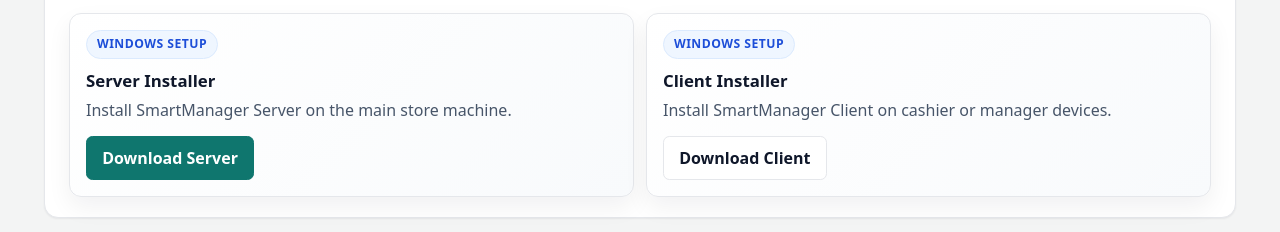
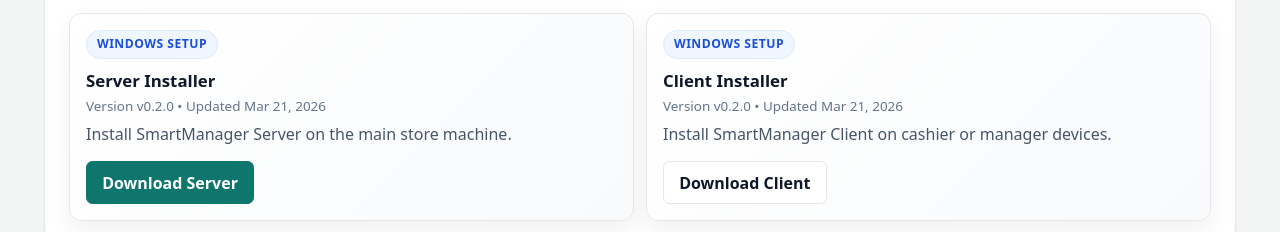
Before and after one commit to oosei25/smartmanagerpos-site, a plain HTML site: page index.html in a window 1280 px wide. Shown: the part 597-829 px from the top of the page. Drawn offline with Linux system fonts and the light colour scheme.

Commit message:
Updated version to the download links

```diff
--- a/assets/styles.css
+++ b/assets/styles.css
@@ -291,6 +291,13 @@ p {
 
 .download-card h3 {
   margin-top: 0.75rem;
+}
+
+.download-meta {
+  margin-top: 0.28rem;
+  color: var(--muted);
+  font-size: 0.84rem;
+  font-weight: 500;
 }
 
 .download-card p:last-of-type {
--- a/index.html
+++ b/index.html
@@ -95,6 +95,7 @@
             <article class="download-card">
               <p class="download-label">Windows Setup</p>
               <h3>Server Installer</h3>
+              <p class="download-meta">Version v0.2.0 • Updated Mar 21, 2026</p>
               <p>Install SmartManager Server on the main store machine.</p>
               <a
                 class="btn btn-primary"
@@ -109,6 +110,7 @@
             <article class="download-card">
               <p class="download-label">Windows Setup</p>
               <h3>Client Installer</h3>
+              <p class="download-meta">Version v0.2.0 • Updated Mar 21, 2026</p>
               <p>Install SmartManager Client on cashier or manager devices.</p>
               <a
                 class="btn btn-secondary"
```
